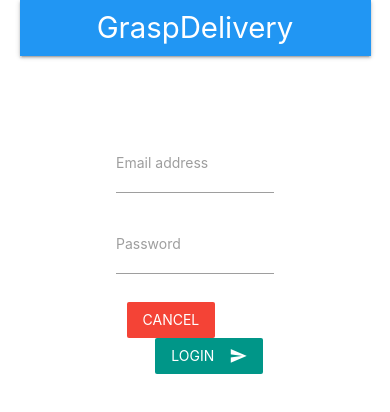
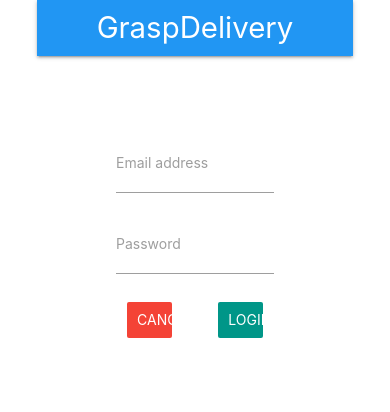
Before and after one commit to bebetaro/grasp_delivery, a React (Create React App) app in the folder client/: page /login in a window 390 px wide. Shown: the top 412 px of the page. Built offline with nearby package versions, Linux system fonts and the light colour scheme; no server answers.

Commit message:
Adjust for mobile

```diff
--- a/client/src/component/Header.jsx
+++ b/client/src/component/Header.jsx
@@ -41,7 +41,7 @@ class Header extends Component {
 
   render() {
     return (
-      <nav>
+      <nav className="container">
         <div className="nav-wrapper blue">
           {this.renderTopLink()}
           <ul id="nav-mobile" className="right">
--- a/client/src/component/Login.jsx
+++ b/client/src/component/Login.jsx
@@ -48,10 +48,13 @@ class Login extends Component {
             onSubmit={handleSubmit(() => submitSignin(formValues.values))}
           >
             {this.renderFields()}
-            <Link to="/" className="red btn-flat white-text">
+            <Link to="/" className="col s4 red btn-flat white-text">
               Cancel
             </Link>
-            <button type="submit" className="teal btn-flat right white-text">
+            <button
+              type="submit"
+              className="col s4 teal btn-flat right white-text"
+            >
               Login
               <i className="material-icons right">send</i>
             </button>
--- a/client/src/component/Order/AnswerList.jsx
+++ b/client/src/component/Order/AnswerList.jsx
@@ -60,7 +60,7 @@ class AnswerList extends Component {
 
   render() {
     return (
-      <div>
+      <div className="container">
         <h3>Answer Form</h3>
         <table className="row highlight centered">
           <thead>
--- a/client/src/component/Order/OrderList.jsx
+++ b/client/src/component/Order/OrderList.jsx
@@ -41,7 +41,7 @@ class OrderList extends Component {
 
   render() {
     return (
-      <div>
+      <div className="container">
         <h3>Order List</h3>
         <table className="highlight centered">
           <thead>
```
